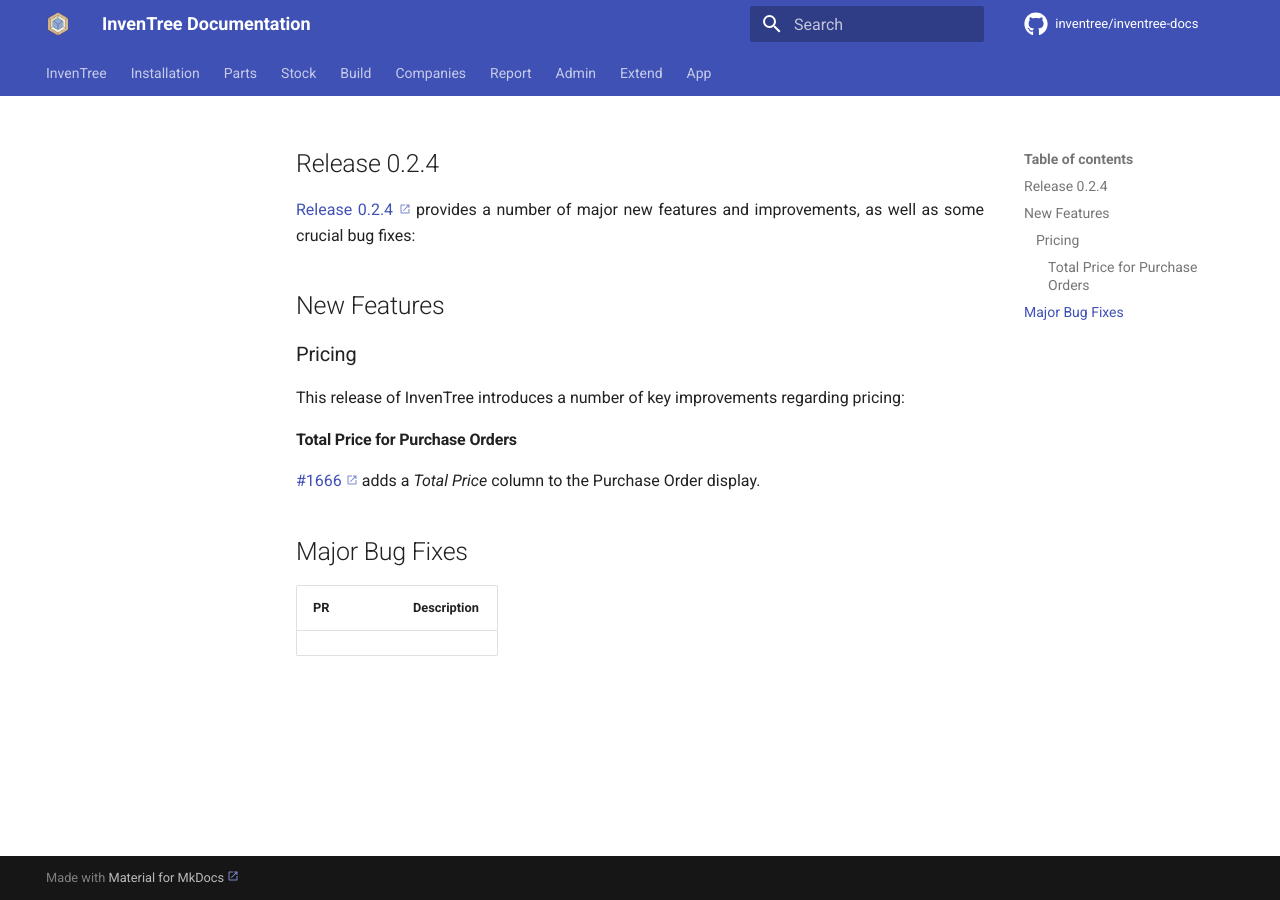
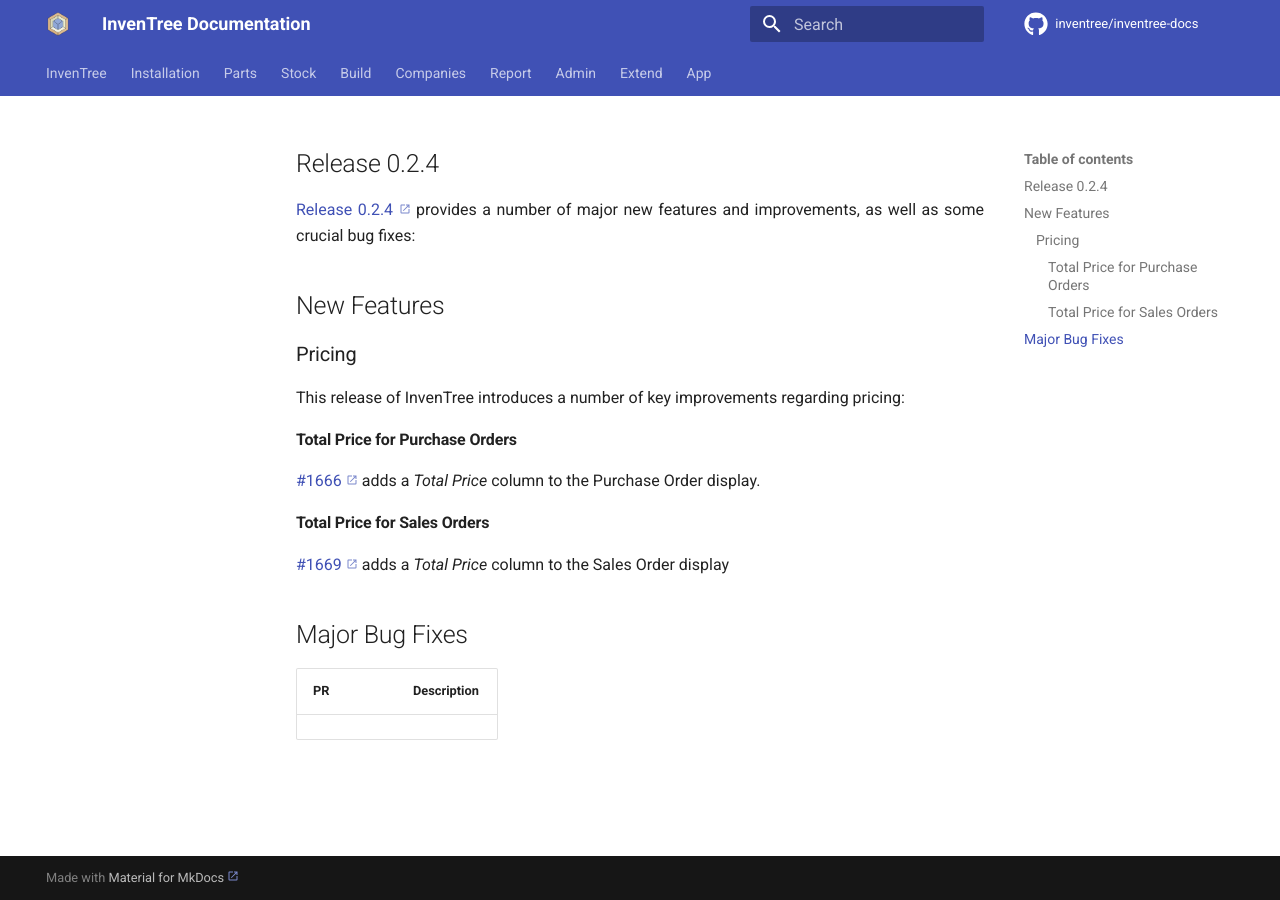
Before and after one commit to inventree/inventree-docs, an MkDocs documentation site: the page built from docs/releases/0.2.4.md, in a window 1280 px wide. Built offline with MkDocs 1.6.1 and Material for MkDocs 9.7.7, drawn with Linux system fonts in a browser that asks for light colours; a script that is not in the unit is left out; comment, search, counter and statistics services are not loaded.

Commit message:
Update 0.2.4.md

```diff
--- a/docs/releases/0.2.4.md
+++ b/docs/releases/0.2.4.md
@@ -16,6 +16,10 @@
 
 [#1666](https://github.com/inventree/InvenTree/pull/1666) adds a *Total Price* column to the Purchase Order display.
 
+#### Total Price for Sales Orders
+
+[#1669](https://github.com/inventree/InvenTree/pull/1669) adds a *Total Price* column to the Sales Order display
+
 ## Major Bug Fixes
 
 | PR | Description |
```
